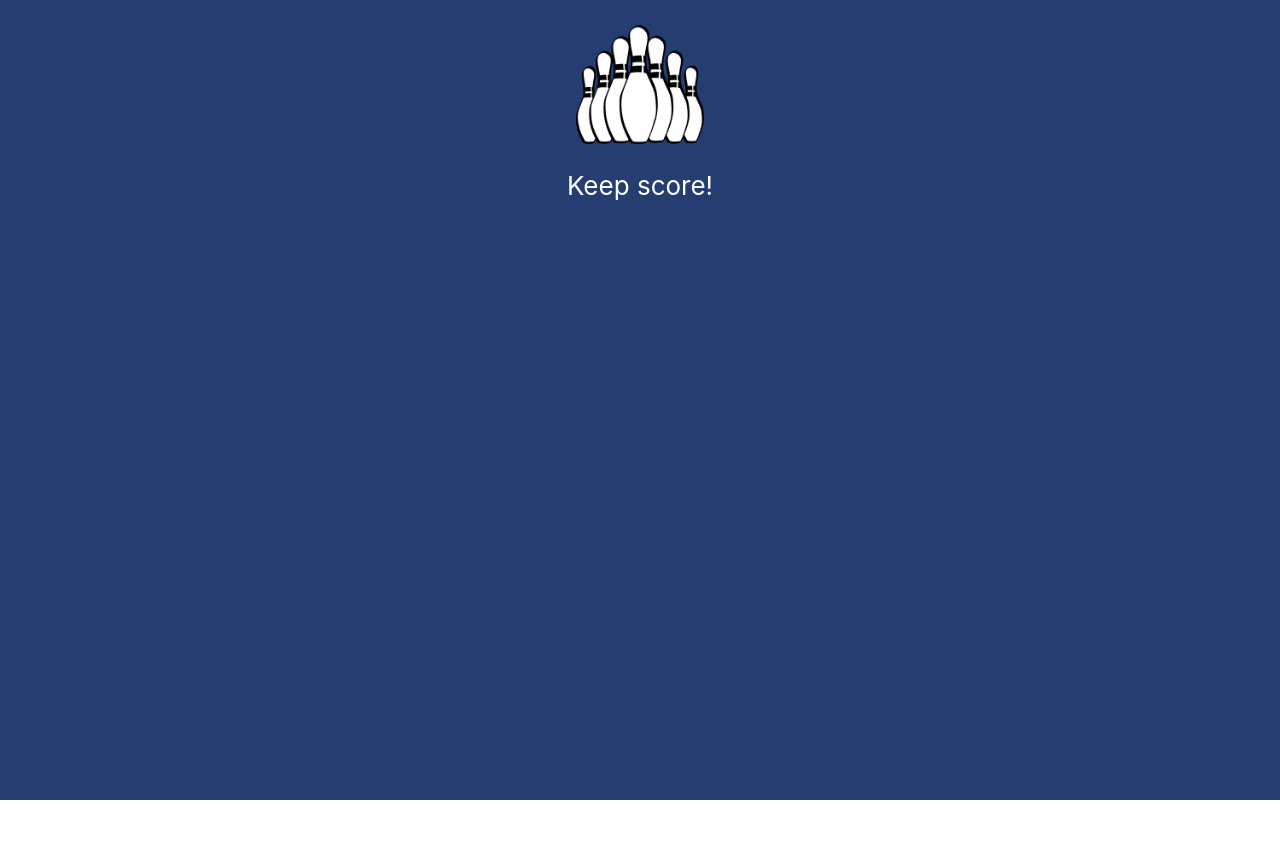
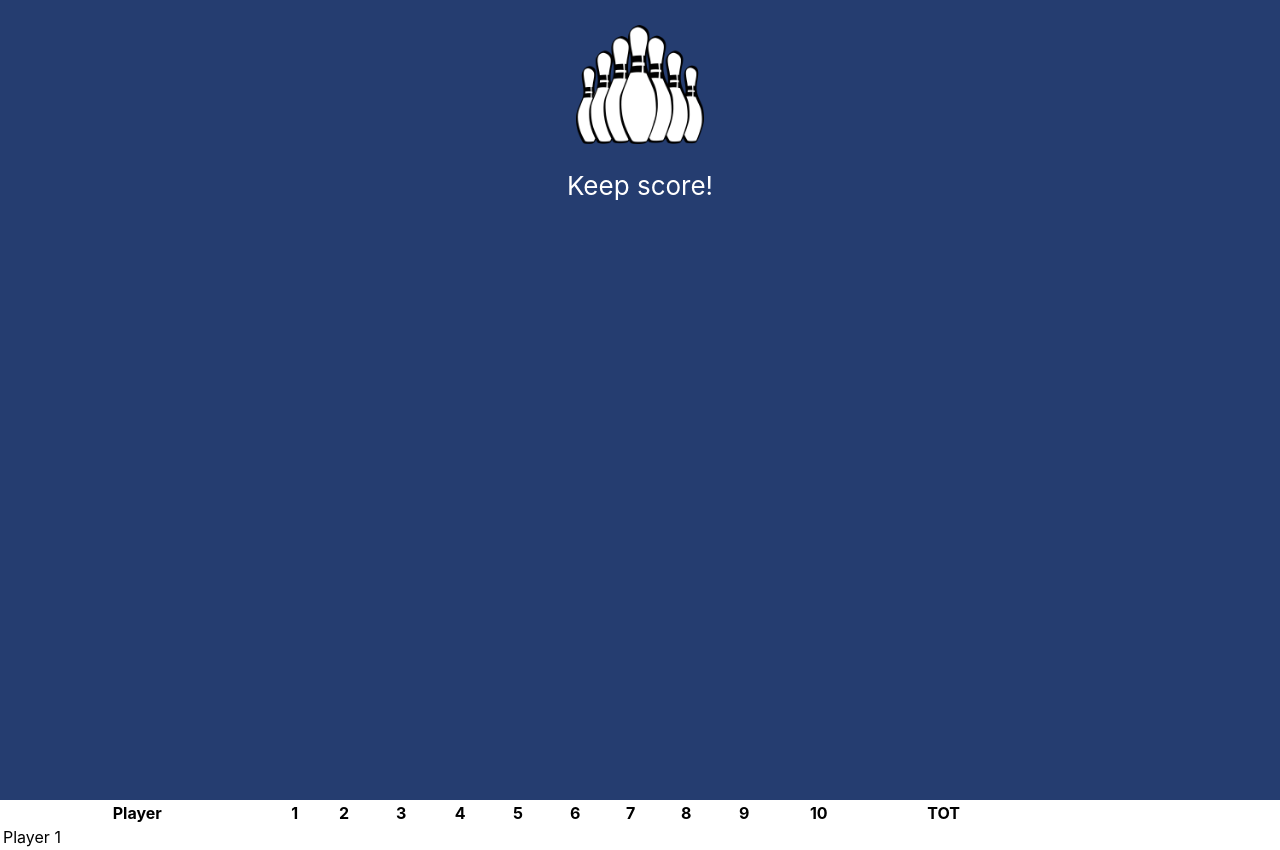
Before and after one commit to Filip-Zafran/Bowling_Scoring_System-JS, a React (Create React App) app: page / in a window 1280 px wide. Before the commit the page ends 800 px from the top, so only its background shows below. Built offline with nearby package versions, Linux system fonts and the light colour scheme.

Commit message:
added table, doesnt render

```diff
--- a/src/App.css
+++ b/src/App.css
@@ -7,11 +7,6 @@
   width: 10%;
 }
 
-@media (prefers-reduced-motion: no-preference) {
-  .App-logo {
-    animation: App-logo-spin infinite 20s linear;
-  }
-}
 
 .App-header {
   background-color: #253d70;
@@ -24,16 +19,19 @@
   color: white;
 }
 
-.App-link {
-  color: #61dafb;
+
+table {
+  width: 80%;
+  align-items: center;
+
 }
 
-@keyframes App-logo-spin {
-  from {
-    transform: rotate(0deg);
-  }
+table.th {
+  text-justify: center;
+  font-weight: bold;
+  width: 6%;
+}
 
-  to {
-    transform: rotate(360deg);
-  }
+table.th:first-child {
+  width: 14%;
 }
--- a/src/App.js
+++ b/src/App.js
@@ -1,14 +1,14 @@
 import React, { Component } from "react";
 import "./App.css";
 import Header from "./components/Header";
+import Table from "./components/Grid";
 
 export default class App extends Component {
   render() {
     return (
       <React.Fragment>
         <Header></Header>
-
-        <div></div>
+        <Table></Table>
       </React.Fragment>
     );
   }
--- a/src/components/Grid.js
+++ b/src/components/Grid.js
@@ -1,6 +1,39 @@
 import React from "react";
 
-function Grid() {
-  return <div className="Grid"></div>;
+function Table() {
+  return (
+    <table className="table">
+      <tbody>
+        <tr>
+          <th>Player</th>
+          <th>1</th>
+          <th>2</th>
+          <th>3</th>
+          <th>4</th>
+          <th>5</th>
+          <th>6</th>
+          <th>7</th>
+          <th>8</th>
+          <th>9</th>
+          <th>10</th>
+          <th>TOT</th>
+        </tr>
+        <tr>
+          <td>Player 1</td>
+          <td></td>
+          <td> </td>
+          <td></td>
+          <td></td>
+          <td></td>
+          <td></td>
+          <td></td>
+          <td></td>
+          <td></td>
+          <td></td>
+        </tr>
+      </tbody>
+    </table>
+  );
 }
-export default Grid;
+
+export default Table;
```
